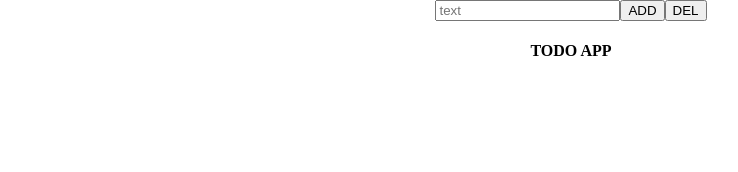
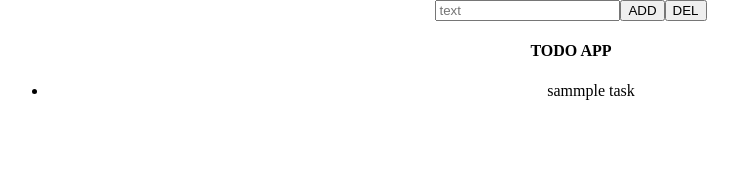
Before and after one commit to surbhisaini123/React, a React (Vite) app in the folder React_Learning/: page / in a window 1280 px wide. Shown: the top 172 px of the page, without its empty margins (69-807 px from the left). Built offline with nearby package versions, Linux system fonts and the light colour scheme.

Commit message:
TODO APP

```diff
--- a/React_Learning/src/Todo_List.jsx
+++ b/React_Learning/src/Todo_List.jsx
@@ -2,18 +2,31 @@ import { useState } from "react";
 import React from 'react'
 
 const Todo_List = () => {
+    let [todo,setTodo]=useState(["sammple task"])
     let [newTodo,setNewTodo]=useState("")
     let addNewTask=()=>{
-        console.log("we have to add new task in todo");
+       setTodo([...todo,newTodo])
+         setNewTodo("")
+    }
+    let updateTodoValue=(event)=>{
+        // console.log(event.target.value);
+       setNewTodo (event.target.value)
+
 
     }
   return (
     <div>
-            <input placeholder='text' value={newTodo}></input>
+            <input placeholder='text'  value={newTodo} onChange={updateTodoValue}></input>
             <button onClick={addNewTask}>ADD</button>
             <button>DEL</button>
             <h4>TODO APP</h4>
-            <ul></ul>
+            <ul >
+                {
+                    todo.map((todo)=>(
+                        <li>{todo}</li>
+                    ))
+                }
+            </ul>
 
     </div>
   )
```
